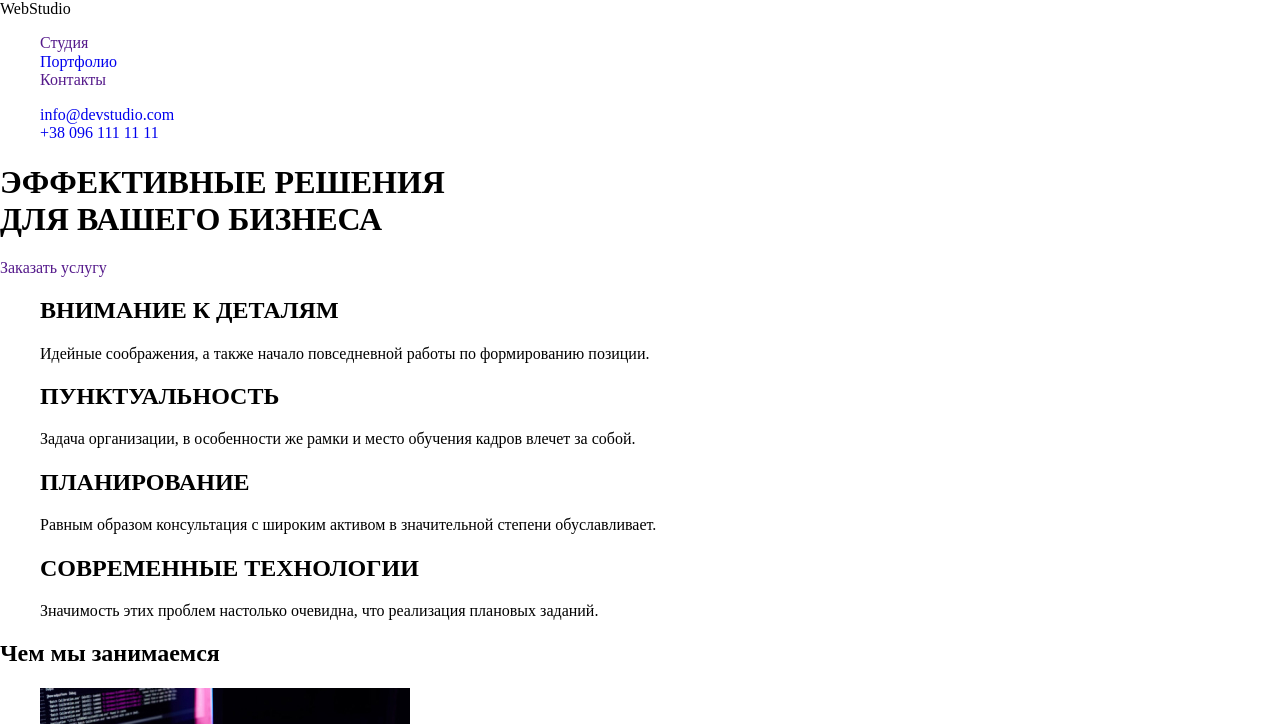
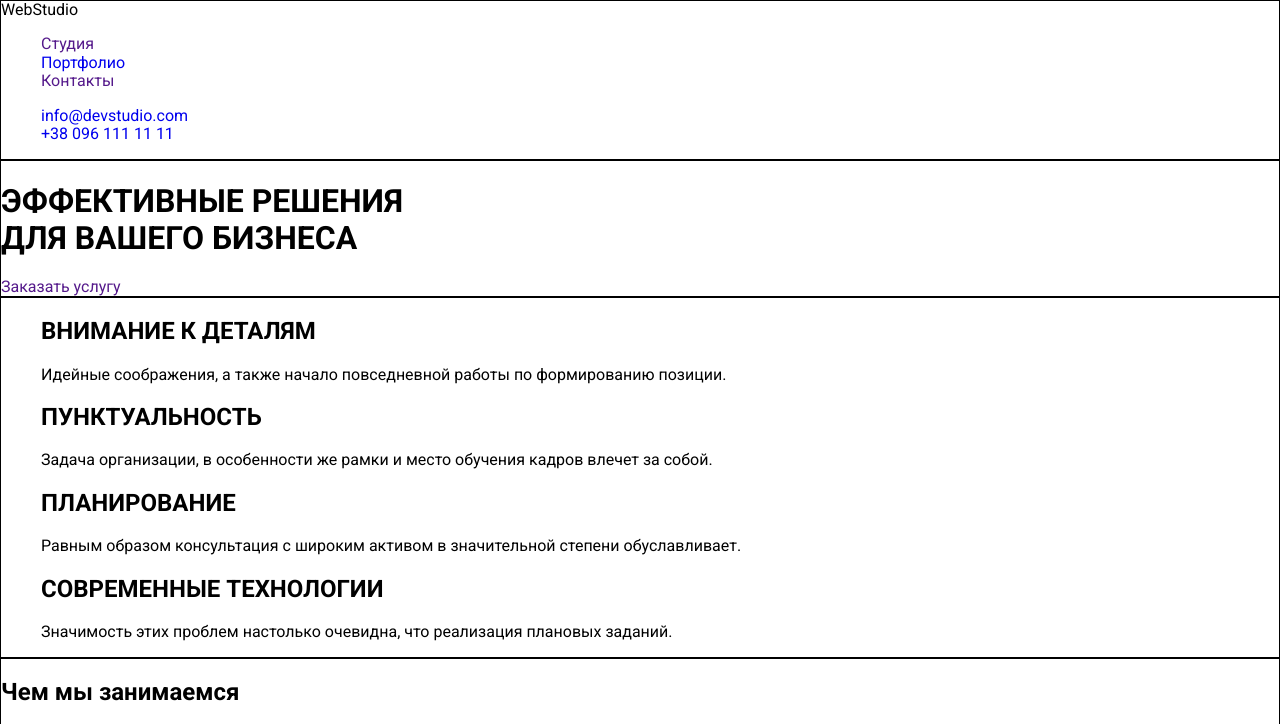
Before and after one commit to CzechVadim/goit-markup-hw-02, a plain HTML site: page index.html in a window 1280 px wide. Shown: the top 724 px of the page. Drawn offline with Linux system fonts and the light colour scheme.

Commit message:
4-commit

```diff
--- a/css/styles.css
+++ b/css/styles.css
@@ -0,0 +1,31 @@
+/* ОБЩИЕ СТИЛИ ДЛЯ ВСЕГО ДОКУМЕНТА */
+
+/* границы сделаны для определения границ структурных элементов документа */
+header,
+section,
+footer {
+  border: 1px solid;
+}
+
+/* применяем основное семейство шрифтов для всего документа и ссылок */
+body {
+  font-family: 'Roboto', sans-serif;
+}
+
+
+
+
+.header {
+    background-color: var(--bg-white-color);
+}
+
+
+
+
+
+
+
+
+/*    font-family: 'Raleway', sans-serif;
+
+    font-family: 'Roboto', sans-serif;*/
--- /dev/null
+++ b/css/variables.css
@@ -0,0 +1,11 @@
+:root {
+   --blue-text: #2196F3;
+   --black-text: #212121;
+   --gray-text: #757575;
+   --white-text: #FFFFFF;
+   --gray-text-op60: rgba(255, 255, 255, 0.6);
+
+   --bg-white-color: #FFFFFF;
+   --bg-blue-color: #2F303A;
+   --bg-light-gray-color: #F5F4FA;
+}
--- a/index.html
+++ b/index.html
@@ -7,16 +7,19 @@
     <meta charset="UTF-8">
     <meta name="viewport" content="width=device-width, initial-scale=1.0">
     <title>WebStudio</title>
-    <link rel="stylesheet" href="./css/modern-normalize.css">
-    <link rel="stylesheet" href="./css/style.css">
+    <link rel="preconnect" href="https://fonts.gstatic.com">
+    <link href="https://fonts.googleapis.com/css2?family=Raleway:wght@400;700&family=Roboto:wght@400;500;700;900&display=swap" rel="stylesheet">
+    <link rel="stylesheet" href="./css/normalize.css">
+    <link rel="stylesheet" href="./css/styles.css">
+    <link rel="stylesheet" href="./css/variables.css">
 </head>
 
 
 
-<body>
+<body class="body">
 
     <!-- Шапка сайта -->
-    <header>
+    <header class="header">
 
         <!-- Навигация сайта -->
         <nav>
```
Also changed, not shown: css/normalize.css (renamed from css/modern-normalize.css).
